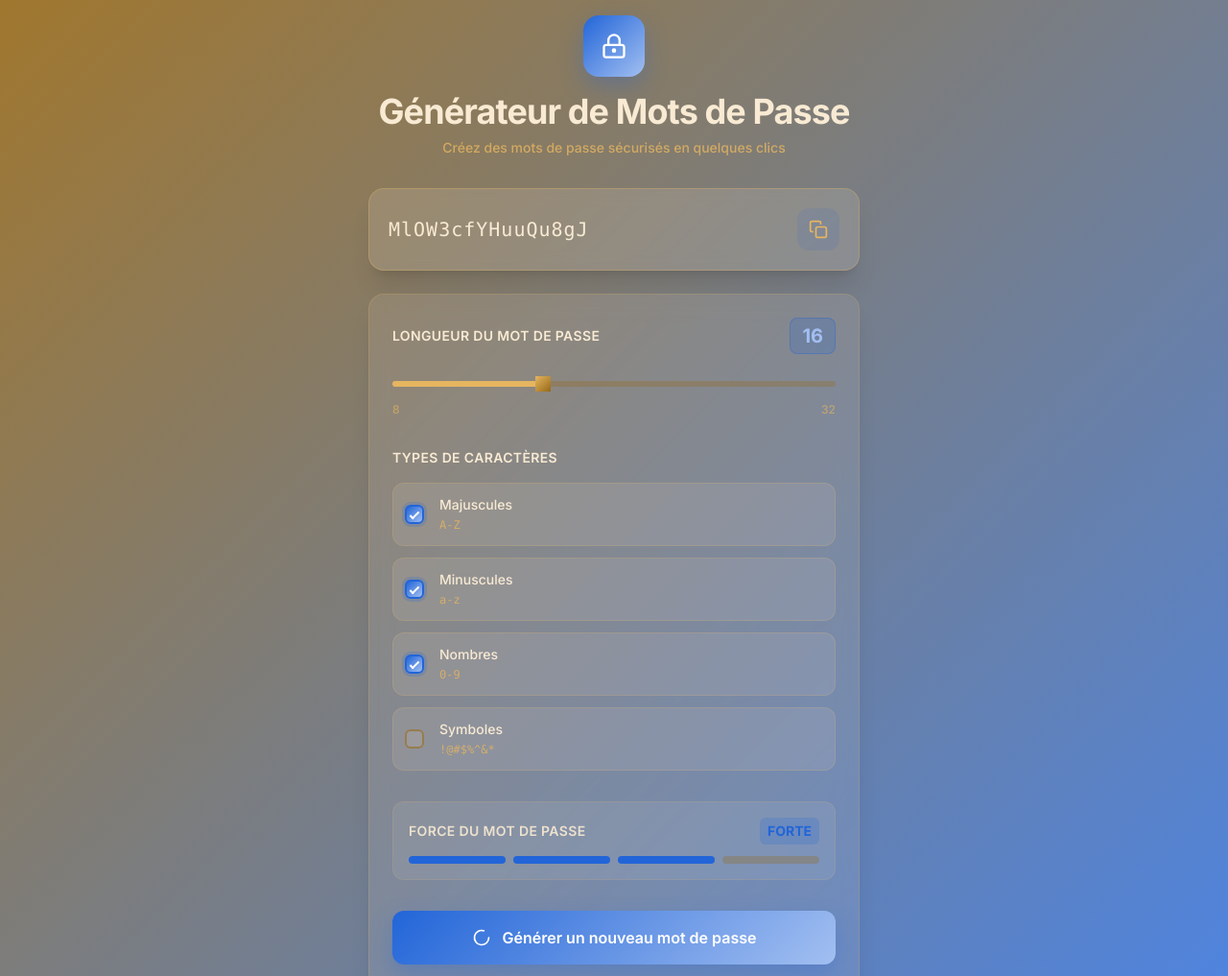
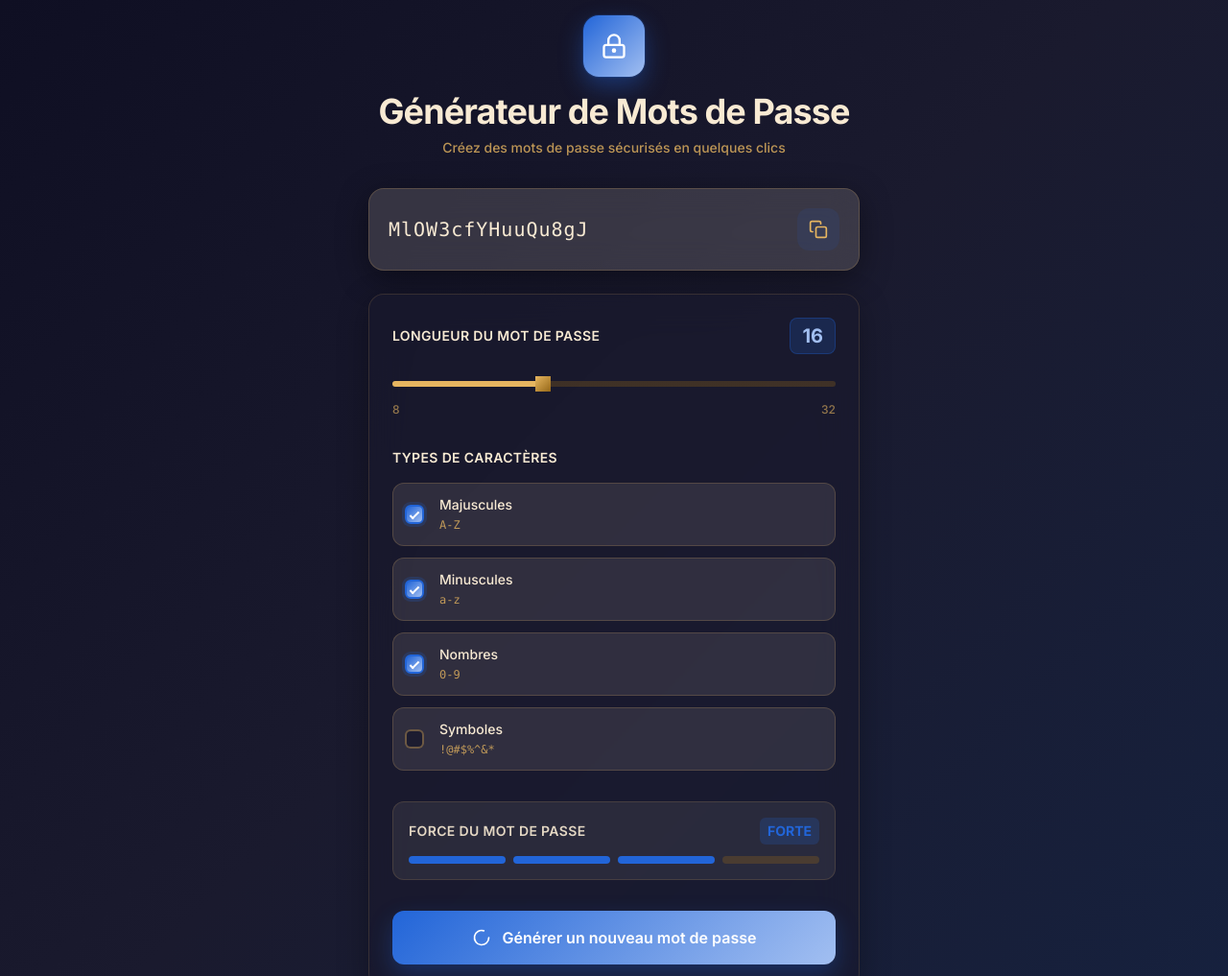
Before and after one commit to almoha73/MDPGenerator, a website built with Vite: page index.html in a window 1280 px wide. Shown: the top 1017 px of the page at 96% size. Built offline with nearby package versions, Linux system fonts and the light colour scheme.

Commit message:
Arrière-plan plus foncé

```diff
--- a/src/styles/main.css
+++ b/src/styles/main.css
@@ -15,6 +15,14 @@
   --color-5: #f8ead3;
   --color-5-rgb: 248, 234, 211;
   --color-5-hsl: 38, 73%, 90%;
+
+  /* Nouvelles couleurs sombres */
+  --dark-bg-1: #0f0f23;
+  --dark-bg-1-rgb: 15, 15, 35;
+  --dark-bg-2: #1a1a2e;
+  --dark-bg-2-rgb: 26, 26, 46;
+  --dark-bg-3: #16213e;
+  --dark-bg-3-rgb: 22, 33, 62;
 }
 
 body {
@@ -23,12 +31,14 @@ body {
     -moz-osx-font-smoothing: grayscale;
 }
 
-/* Arrière-plan dégradé statique avec la nouvelle palette */
+/* Arrière-plan dégradé beaucoup plus foncé */
 .static-gradient {
     background: linear-gradient(135deg,
-        rgba(var(--color-1-rgb), 0.9),
-        rgba(var(--color-2-rgb), 0.8)
+        var(--dark-bg-1) 0%,
+        var(--dark-bg-2) 50%,
+        var(--dark-bg-3) 100%
     );
+    min-height: 100vh;
 }
 
 /* Style pour le slider de longueur */
@@ -37,7 +47,7 @@ body {
     appearance: none;
     width: 100%;
     height: 6px;
-    background: linear-gradient(to right, rgba(var(--color-1-rgb), 0.3) 0%, rgba(var(--color-1-rgb), 0.3) 100%);
+    background: linear-gradient(to right, rgba(var(--color-1-rgb), 0.4) 0%, rgba(var(--color-1-rgb), 0.4) 100%);
     border-radius: 9999px;
     outline: none;
     transition: all 0.3s ease;
@@ -45,7 +55,7 @@ body {
 }
 
 .slider:hover {
-    background: linear-gradient(to right, rgba(var(--color-1-rgb), 0.5) 0%, rgba(var(--color-1-rgb), 0.5) 100%);
+    background: linear-gradient(to right, rgba(var(--color-1-rgb), 0.6) 0%, rgba(var(--color-1-rgb), 0.6) 100%);
 }
 
 .slider::-webkit-slider-thumb {
@@ -88,9 +98,9 @@ body {
     -webkit-appearance: none;
     width: 20px;
     height: 20px;
-    border: 2px solid rgba(var(--color-1-rgb), 0.6);
+    border: 2px solid rgba(var(--color-3-rgb), 0.4);
     border-radius: 6px;
-    background: rgba(var(--color-5-rgb), 0.1);
+    background: rgba(var(--dark-bg-2-rgb), 0.8);
     cursor: pointer;
     position: relative;
     transition: all 0.2s ease;
@@ -99,7 +109,7 @@ body {
 
 .checkbox:hover {
     border-color: var(--color-3);
-    background: rgba(var(--color-5-rgb), 0.2);
+    background: rgba(var(--dark-bg-2-rgb), 1);
 }
 
 .checkbox:checked {
@@ -127,6 +137,7 @@ body {
 
 .btn-generate:hover {
     transform: translateY(-1px);
+    box-shadow: 0 15px 35px rgba(var(--color-2-rgb), 0.4);
 }
 
 /* Message de copie amélioré */
@@ -164,19 +175,21 @@ body {
     animation: fadeInUp 0.6s ease-out;
 }
 
-/* Effet de glassmorphism avec la nouvelle palette */
+/* Effet de glassmorphism avec arrière-plan sombre */
 .bg-slate-800\/30 {
-    background: rgba(var(--color-5-rgb), 0.1) !important;
-    backdrop-filter: blur(12px);
-    -webkit-backdrop-filter: blur(12px);
-    border: 1px solid rgba(var(--color-3-rgb), 0.2) !important;
+    background: rgba(var(--dark-bg-2-rgb), 0.6) !important;
+    backdrop-filter: blur(20px);
+    -webkit-backdrop-filter: blur(20px);
+    border: 1px solid rgba(var(--color-3-rgb), 0.15) !important;
+    box-shadow: 0 8px 32px rgba(0, 0, 0, 0.3);
 }
 
 .bg-slate-800\/50 {
-    background: rgba(var(--color-5-rgb), 0.15) !important;
-    backdrop-filter: blur(8px);
-    -webkit-backdrop-filter: blur(8px);
-    border: 1px solid rgba(var(--color-3-rgb), 0.3) !important;
+    background: rgba(var(--dark-bg-2-rgb), 0.8) !important;
+    backdrop-filter: blur(16px);
+    -webkit-backdrop-filter: blur(16px);
+    border: 1px solid rgba(var(--color-3-rgb), 0.2) !important;
+    box-shadow: 0 8px 32px rgba(0, 0, 0, 0.4);
 }
 
 /* Responsive improvements */
@@ -200,14 +213,15 @@ body {
     outline-offset: 2px;
 }
 
-/* Hover effects pour les cartes d'options */
+/* Hover effects pour les cartes d'options avec arrière-plan sombre */
 .flex.items-center.p-3:hover {
     transform: translateY(-1px);
-    box-shadow: 0 4px 12px rgba(var(--color-1-rgb), 0.1);
-    background: rgba(var(--color-5-rgb), 0.2) !important;
+    box-shadow: 0 4px 12px rgba(0, 0, 0, 0.2);
+    background: rgba(var(--dark-bg-2-rgb), 0.9) !important;
+    border-color: rgba(var(--color-3-rgb), 0.3) !important;
 }
 
-/* Styles spécifiques pour les éléments avec la nouvelle palette */
+/* Styles spécifiques pour les éléments avec la nouvelle palette sombre */
 .text-violet-400 {
     color: var(--color-3) !important;
 }
@@ -229,7 +243,7 @@ body {
 }
 
 .bg-slate-700\/30 {
-    background: rgba(var(--color-5-rgb), 0.1) !important;
+    background: rgba(var(--dark-bg-2-rgb), 0.4) !important;
 }
 
 .border-slate-600\/30 {
@@ -237,11 +251,11 @@ body {
 }
 
 .bg-slate-700\/50 {
-    background: rgba(var(--color-5-rgb), 0.15) !important;
+    background: rgba(var(--dark-bg-2-rgb), 0.6) !important;
 }
 
 .bg-slate-700\/20 {
-    background: rgba(var(--color-5-rgb), 0.08) !important;
+    background: rgba(var(--dark-bg-2-rgb), 0.3) !important;
 }
 
 .border-slate-600\/20 {
@@ -265,5 +279,22 @@ body {
 }
 
 .bg-slate-600 {
-    background: rgba(var(--color-1-rgb), 0.3) !important;
+    background: rgba(var(--color-1-rgb), 0.4) !important;
 }
+
+/* Amélioration des contrastes pour la lisibilité sur fond sombre */
+.text-slate-300 {
+    color: #e2e8f0 !important;
+}
+
+/* Ajout d'un effet de lueur subtile pour les éléments interactifs */
+.btn-generate {
+    box-shadow: 0 10px 25px rgba(var(--color-2-rgb), 0.3),
+                0 0 0 1px rgba(var(--color-2-rgb), 0.1);
+}
+
+/* Amélioration de l'icône du header */
+.inline-flex.items-center.justify-center {
+    box-shadow: 0 10px 25px rgba(var(--color-2-rgb), 0.4),
+                0 0 0 1px rgba(var(--color-2-rgb), 0.2) !important;
+}
```
